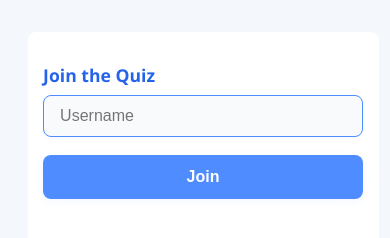
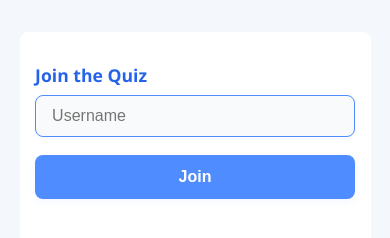
Before and after one commit to SkyDev125/demo-game, a website: page public/index.html in a window 390 px wide. Drawn offline with nearby package versions, Linux system fonts and the light colour scheme; no server answers.

Commit message:
fix: remove unnecessary padding from body for improved layout

```diff
--- a/public/style.css
+++ b/public/style.css
@@ -387,7 +387,6 @@ li {
 
     body {
         margin: 0;
-        padding: 0 0.5em;
         min-height: 100vh;
         width: 100vw;
         overflow-x: hidden;
```
